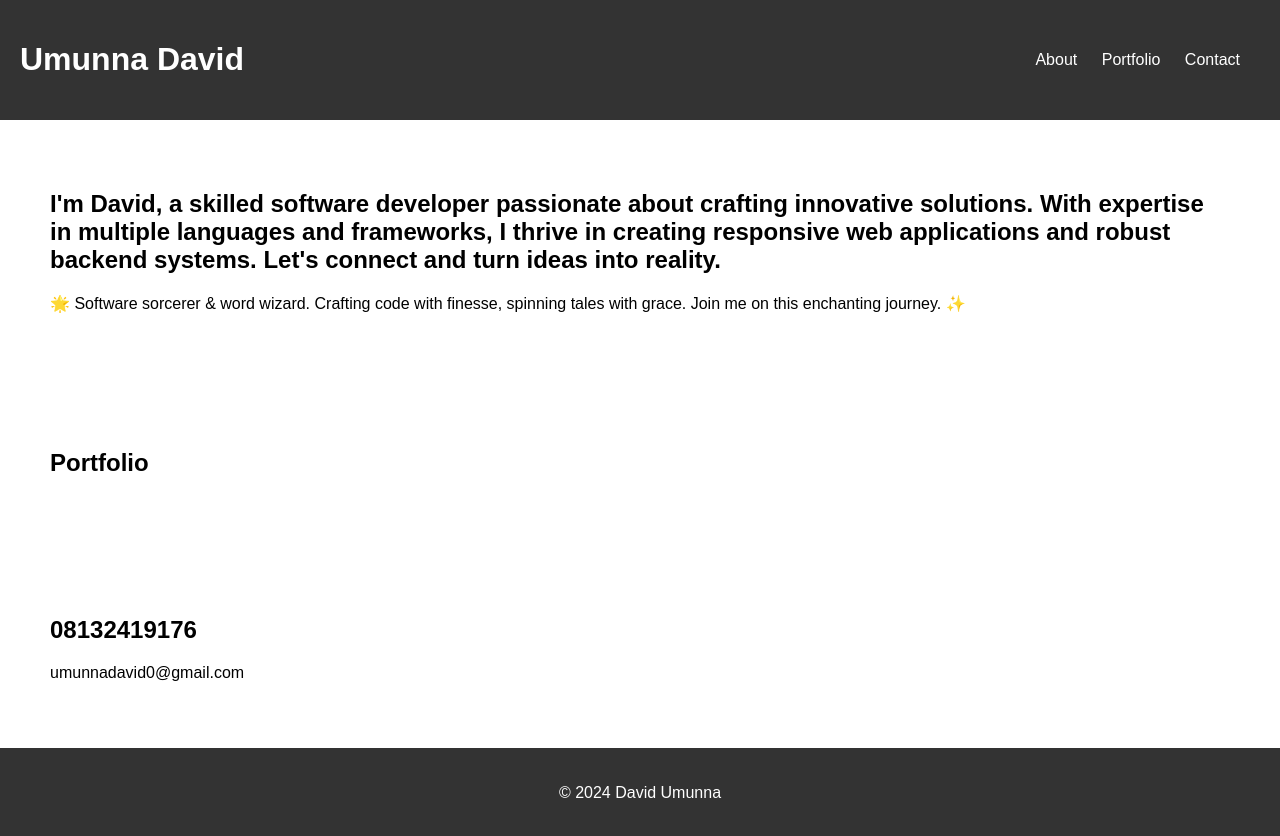
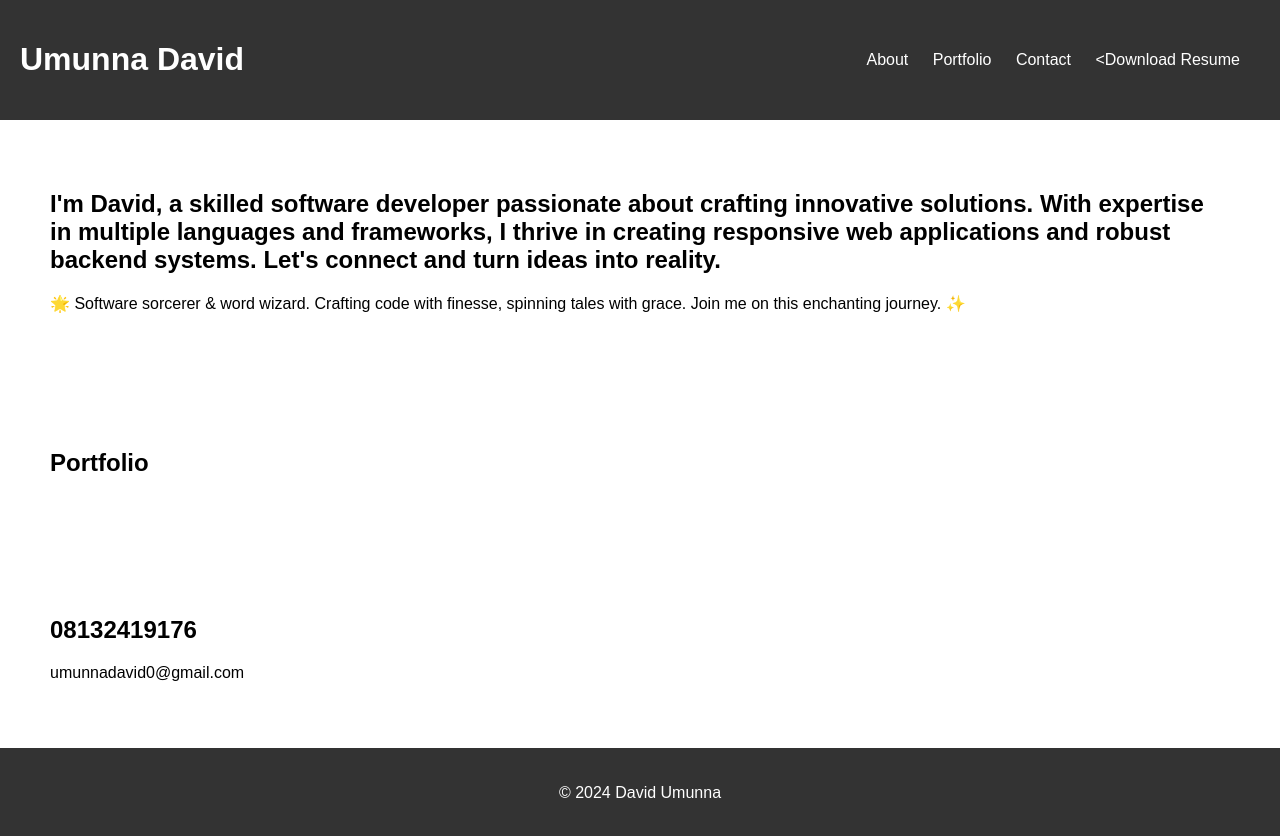
Before and after one commit to JacobSletten/JacobSletten.github.io, a plain HTML site: page index.html in a window 1280 px wide. Drawn offline with Linux system fonts and the light colour scheme.

Commit message:
Update index.html

```diff
--- a/index.html
+++ b/index.html
@@ -14,7 +14,7 @@
           <li><a href="#about">About</a></li>
           <li><a href="#portfolio">Portfolio</a></li>
           <li><a href="#contact">Contact</a></li>
-          <!---<li><a href="assets/Resume.pdf">Download Resume</a></li>--->
+          <<li><a href="assets/Resume.pdf">Download Resume</a></li>
         </ul>
       </nav>
     </header>
```
